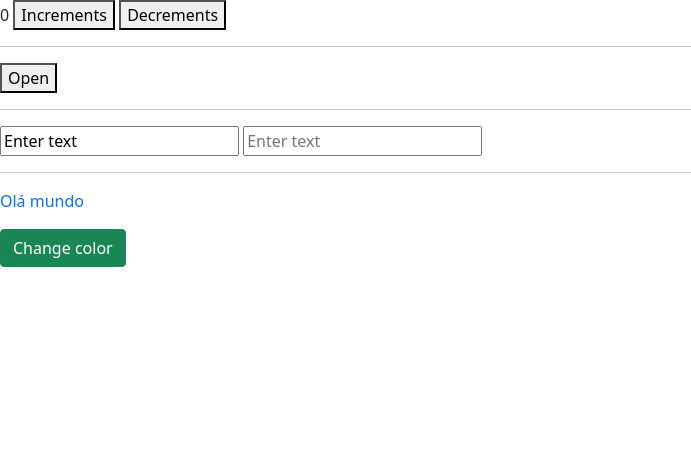
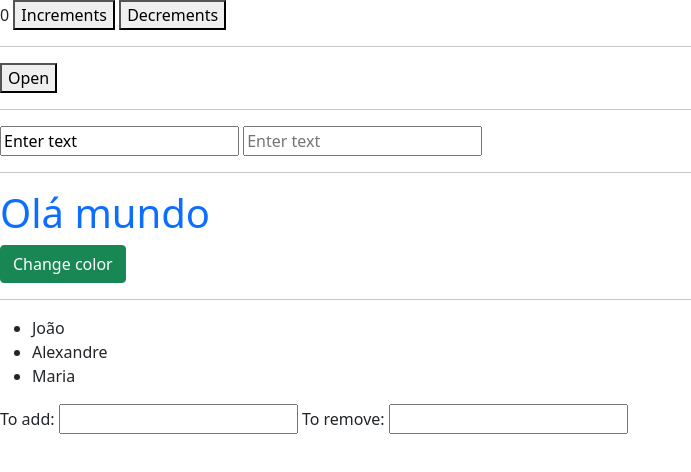
Before and after one commit to Jesse-js/course-alpine-js, a plain HTML site: page public/index.html in a window 1280 px wide. Shown: the whole page, without its empty margins (0-691 px from the left). Drawn offline with nearby package versions, Linux system fonts and the light colour scheme.

Commit message:
feat working with 'x-on:keydown.enter'

```diff
--- a/public/index.html
+++ b/public/index.html
@@ -83,7 +83,7 @@
         color: 'text-primary'
     }"
     >
-      <p x-bind:class="color">Olá mundo</p>
+      <h1 x-bind:class="color">Olá mundo</h1>
       <button
         class="btn btn-success"
         @click="color = color === 'text-primary' ? 'text-danger' : 'text-primary'"
@@ -91,5 +91,41 @@
         Change color
       </button>
     </div>
+    <hr />
+    <!-- 'x-bin:' === ':' -->
+    <div
+      x-data="{
+        names: ['João', 'Alexandre', 'Maria'],
+        add(name, element) {
+            this.names.push(name);
+            element.text = '';
+        },
+
+        remove(name, element) {
+            this.names = this.names.filter(data => data !== name);
+            element.value = '';
+        }
+    }"
+    >
+      <ul>
+        <template x-for="name in names" :key="name">
+          <li x-text="name"></li>
+        </template>
+      </ul>
+      <label for="nameAdd">To add:</label>
+      <input
+        type="text"
+        name="nameAdd"
+        x-ref="nameAdd"
+        @keydown.enter="add($refs.nameAdd.value)"
+      />
+      <label for="nameRemove">To remove:</label>
+      <input
+        type="text"
+        name="nameRemove"
+        x-ref="nameRemove"
+        @keydown.enter="remove($refs.nameRemove.value)"
+      />
+    </div>
   </body>
 </html>
```
